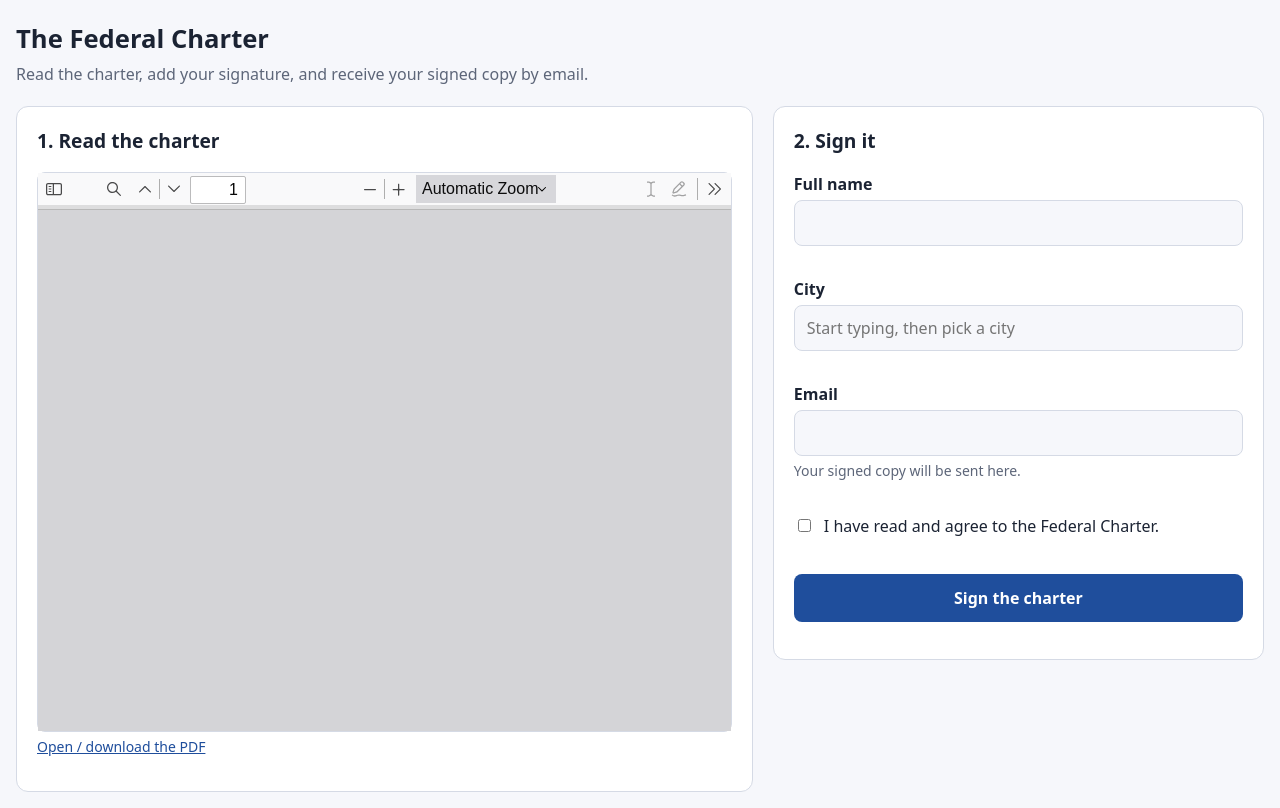
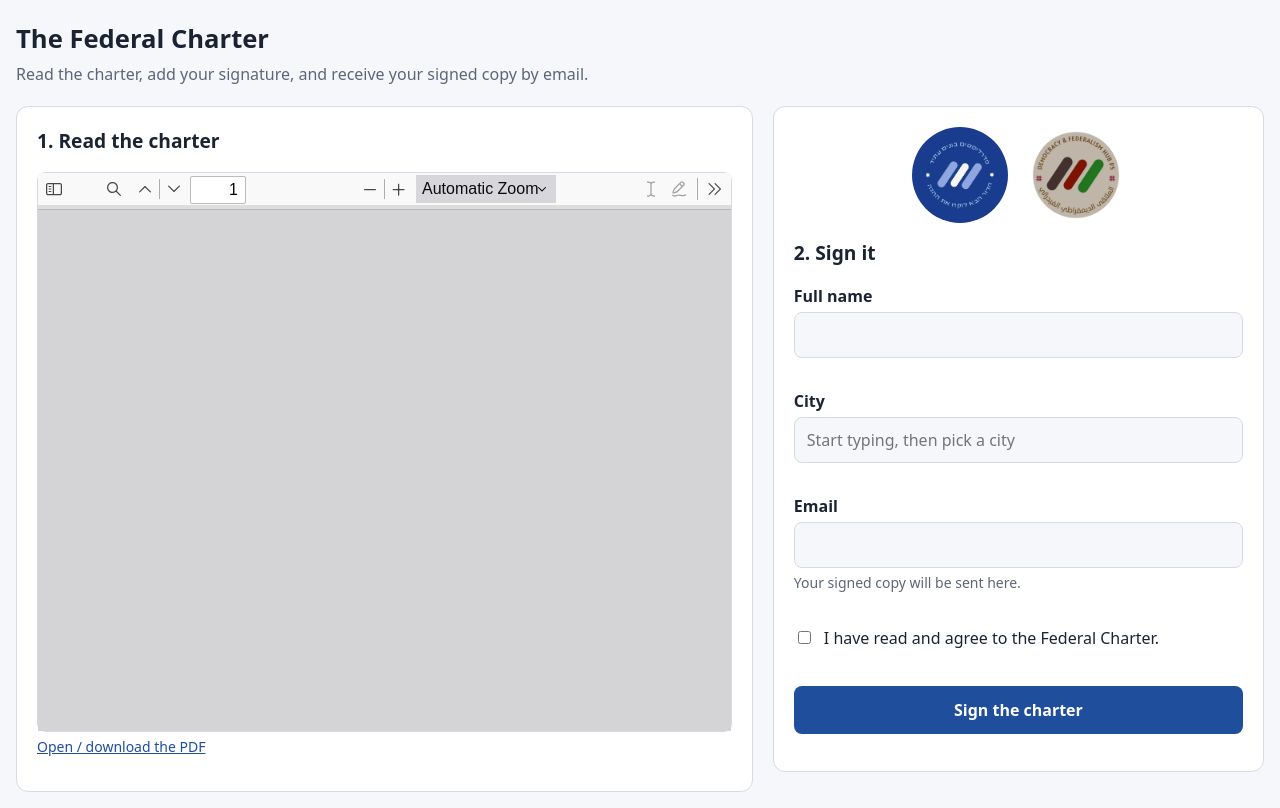
Before and after one commit to shimooper/horizon_summit_charter_sign, a website: page index.html in a window 1280 px wide. Drawn offline with Linux system fonts and the light colour scheme; files whose address does not match are found by name.

Commit message:
add logos

```diff
--- a/assets/style.css
+++ b/assets/style.css
@@ -29,6 +29,8 @@ main { max-width: 1400px; margin: 0 auto; padding: 16px; display: grid; gap: 20p
 @media (min-width: 900px) { main { grid-template-columns: 3fr 2fr; align-items: start; } }
 .card { background: var(--card); border: 1px solid var(--border); border-radius: 12px; padding: 20px; }
 .card h2 { margin-top: 0; font-size: 1.2rem; }
+.logos { display: flex; justify-content: center; align-items: center; gap: 20px; margin-bottom: 16px; }
+.logos img { width: 96px; height: 96px; object-fit: contain; border-radius: 50%; }
 .viewer { width: 100%; height: 70vh; min-height: 420px; border: 1px solid var(--border); border-radius: 8px; }
 label { display: block; font-weight: 600; margin: 14px 0 4px; }
 input[type=text], input[type=email] {
--- a/index.html
+++ b/index.html
@@ -22,6 +22,10 @@
     </section>
 
     <section class="card" aria-labelledby="sign-h">
+      <div class="logos">
+        <img src="assets/atidfed.webp" alt="Federalists Building the Future" width="96" height="96">
+        <img src="assets/dfhp_logo.webp" alt="Democracy &amp; Federalism Hub PS" width="96" height="96">
+      </div>
       <div id="form-view">
         <h2 id="sign-h">2. Sign it</h2>
         <form id="sign-form" novalidate autocomplete="off">
```
Also changed, not shown: package.json (added, +7 -0 lines), README.md, assets/atidfed.webp (added), assets/dfhp_logo.webp (added).
